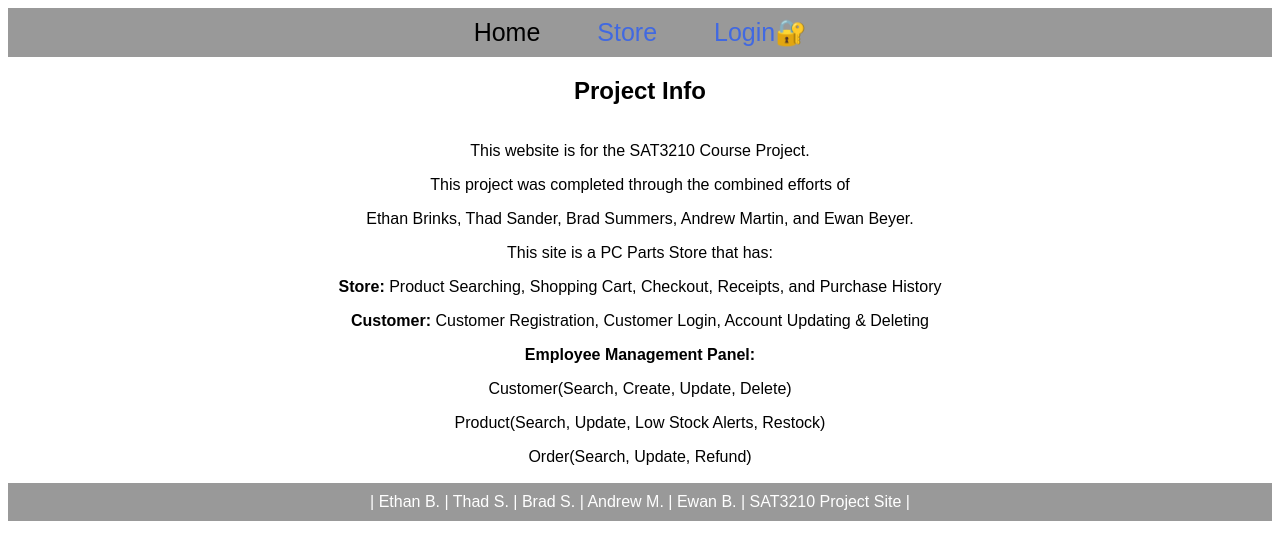
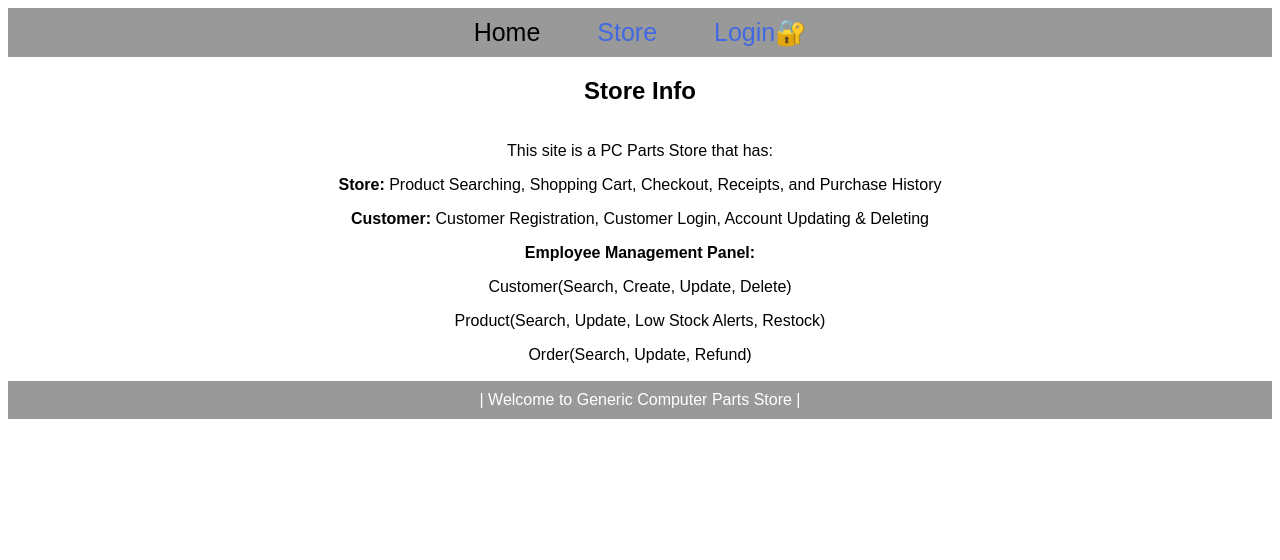
Before and after one commit to DevelopingHippo/store-website, a PHP site: page / in a window 1280 px wide. Shown: the top 560 px of the page. Run offline with PHP 8.4, Linux system fonts and the light colour scheme.

Commit message:
Updated README.md

```diff
--- a/web/www/index.php
+++ b/web/www/index.php
@@ -23,11 +23,8 @@ printTopMenu($_SESSION["type"], "Home");
 ?>
 
 <div id="main">
-    <h2>Project Info</h2>
+    <h2>Store Info</h2>
     <div id="mainBody">
-        <p>This website is for the SAT3210 Course Project.</p>
-        <p>This project was completed through the combined efforts of</p>
-        <p>Ethan Brinks, Thad Sander, Brad Summers, Andrew Martin, and Ewan Beyer.</p>
         <p>This site is a PC Parts Store that has:</p>
         <p><b>Store:</b> Product Searching, Shopping Cart, Checkout, Receipts, and Purchase History</p>
         <p><b>Customer:</b> Customer Registration, Customer Login, Account Updating & Deleting</p>
@@ -39,7 +36,7 @@ printTopMenu($_SESSION["type"], "Home");
 </div>
 
 <div id="footer">
-   | Ethan B. | Thad S. | Brad S. | Andrew M. | Ewan B. | SAT3210 Project Site |
+   | Welcome to Generic Computer Parts Store |
 </div>
 
 </body>
```
Also changed, not shown: README.md.
